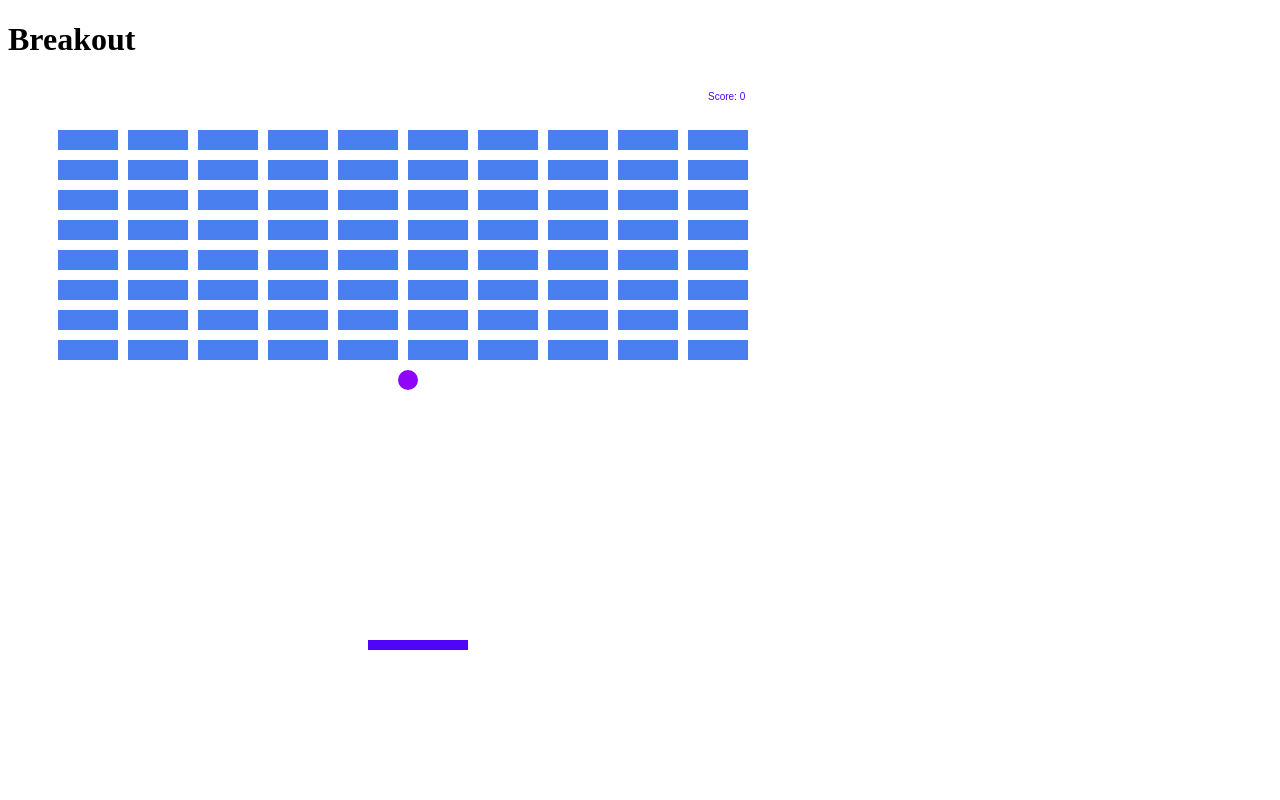
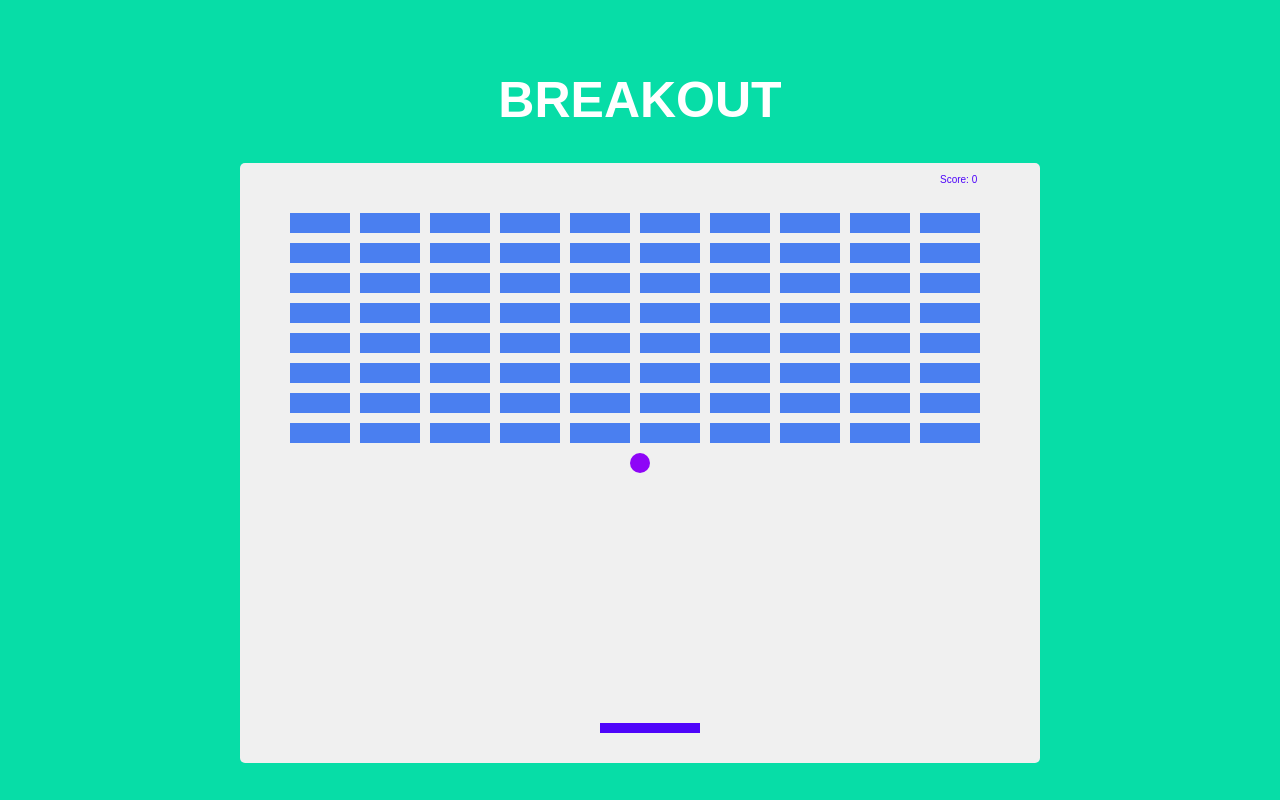
Before and after one commit to hitesharma/breakout, a plain HTML site: page index.html in a window 1280 px wide. Drawn offline with Linux system fonts and the light colour scheme.

Commit message:
added stylesheet

```diff
--- a/index.html
+++ b/index.html
@@ -4,10 +4,11 @@
     <meta charset="UTF-8">
     <meta name="viewport" content="width=device-width, initial-scale=1.0">
     <meta http-equiv="X-UA-Compatible" content="ie=edge" />
+    <link rel="stylesheet" href="style.css" />
     <title>Breakout</title>
 </head>
 <body>
-    <h1>Breakout</h1>
+    <h1>BREAKOUT</h1>
     <canvas id="canvas" width="800" height="600"></canvas>
     <script src="script.js"></script>
 </body>
--- /dev/null
+++ b/style.css
@@ -0,0 +1,25 @@
+* {
+    box-sizing: border-box;
+  }
+
+  body {
+    background-color: #07dda7;
+    display: flex;
+    flex-direction: column;
+    align-items: center;
+    justify-content: center;
+    font-family: sans-serif;
+    min-height: 100vh;
+    margin: 0;
+  }
+
+  h1 {
+    font-size: 50px;
+    color: #fff;
+  }
+
+  canvas {
+    background: #f0f0f0;
+    display: block;
+    border-radius: 5px;
+  }
```
